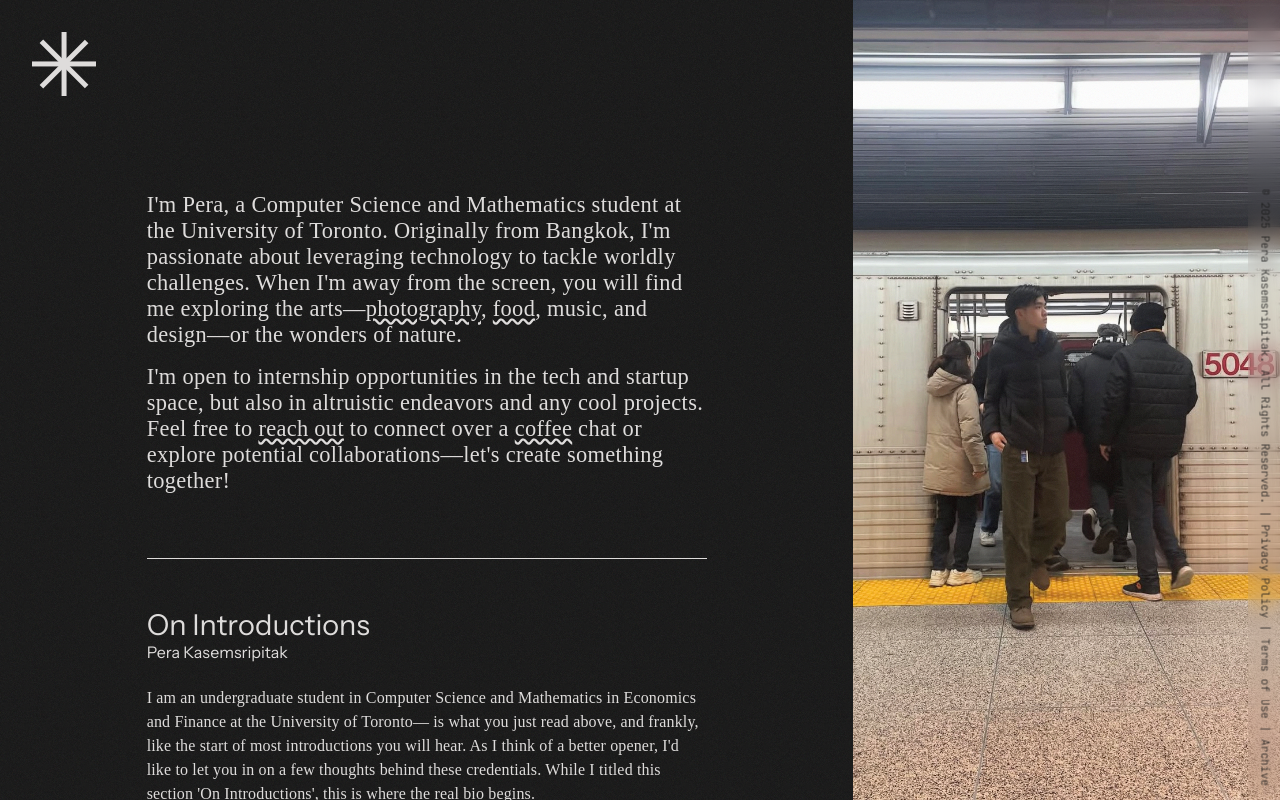
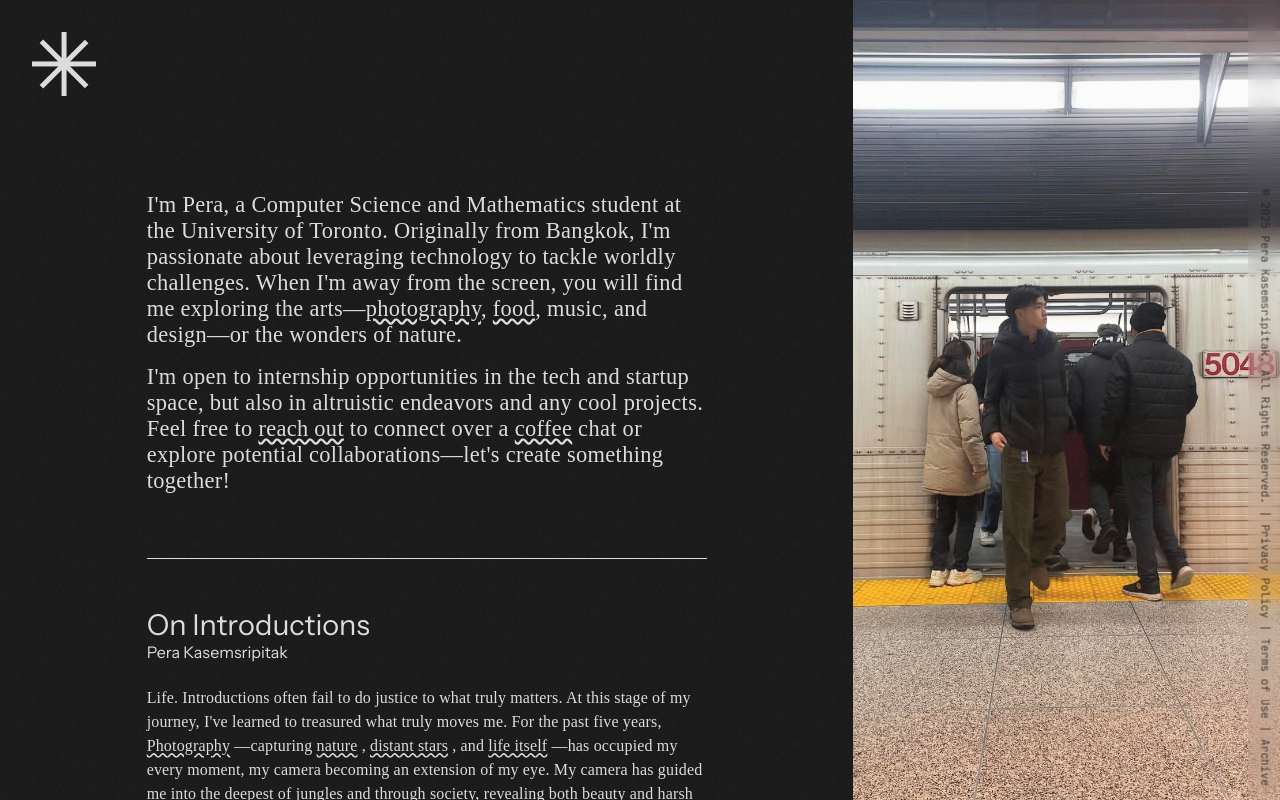
Before and after one commit to perakasem/landing, a SvelteKit app: page /bio in a window 1280 px wide. Built offline with nearby package versions, Linux system fonts and the light colour scheme; a web font is replaced by a local one.

Commit message:
bio update

```diff
--- a/src/routes/(landing)/bio/+page.svelte
+++ b/src/routes/(landing)/bio/+page.svelte
@@ -65,31 +65,8 @@
             <h1 class="sans-typo-title-small mb-1 text-wrap">On Intros</h1>
             <p class="sans-typo-detail text-sm mb-4 text-wrap">Pera Kasemsripitak</p>
             <p class="py-2 serif-typo-body-small text-wrap">
-                I am an undergraduate student in Computer Science and Mathematics in Economics and Finance at the
-                University of Toronto— is what you just read above, and frankly, like the start of most introductions
-                you will hear. As I think of a better opener, I'd like to let you in on a few thoughts
-                behind these credentials. While I titled this section 'On Introductions', this is where the real
-                bio begins.
-            </p>
-            <p class="py-2 serif-typo-body-small text-wrap">
-                The degree. I always ask why people do what they do—their vision often reveals
-                deeper truths about their path. My own journey started from being a 'stem guy' my whole school life,
-                and from there, it was only natural to follow this path.
-                I saw computer science as a powerful tool that could optimize and advance processes
-                in fields from agriculture to aerospace engineering, and provide analytics for combating pressing climate
-                issues. But as I began my studies, my world quickly became engulfed in mathematical proofs—an enlightening
-                and challenging endeavor. While I still believe in implementing technology for positive change, the landscape is shifting dramatically.
-                The rapid march towards artificial general intelligence has cast a shadow of uncertainty
-                over the field, stirring warranted concerns about its trajectory—and ultimately, mine.
-                Moreover, peering into the driving force of the industry revealed a disconnect: many of today's optimization goals
-                feel far removed from the charm and power of problem solving that initially drew me in.
-                Yet I am here to adapt, unbound by the title of a computer scientist. With the constant goal of
-                innovating meaningful solutions in mind, my field of study and approach will evolve alongside these
-                technological leaps.
-            </p>
-            <p class="py-2 serif-typo-body-small text-wrap">
-                Life. Introductions often fail to do justice to what truly matters, reducing true meaning to mere
-                hobbies enumerated in passing. At this stage of my journey, I've learned to treasured what truly moves me.
+                Life. Introductions often fail to do justice to what truly matters. At this stage of my journey, I've
+                learned to treasured what truly moves me.
                 For the past five years,
                 <a href="https://perakasem.crd.co" target=_blank
                    rel="noopener noreferrer" class="underline decoration-wavy hover:text-stone-100"
@@ -124,14 +101,14 @@
                     life itself
                 </button>
                 —has occupied my every moment, my camera becoming
-                an extension of my eye. My camera has guided me into the deepest of jungles and through the echelons
-                of society, revealing both beauty and harsh realities that have shaped my values. Behind the scenes, music keeps me going and
-                feeling alive—shoutout to Thelonious Monk and Doechii. While I wish I could play as much as I consume,
-                my own drumming has become a cherished but rare indulgence. Yet, what has brought people together the
+                an extension of my eye. My camera has guided me into the deepest of jungles and through society,
+                revealing both beauty and harsh realities that have shaped my values. Behind the scenes, music keeps
+                me going and feeling alive—shoutout to Thelonious Monk. Yet, what has brought people together the
                 most has been my kitchen. What started as a gathering between
-                four friends has transformed into increasingly refined dinner parties and supper clubs. We called it
+                four friends has transformed into increasingly refined dinner parties and supper club sessions. We
+                called it
                 <a href="/construction" class="underline decoration-wavy hover:text-stone-100">Quatre</a>.
-                Now, I'm refining my culinary skills and chasing "type sh*t"—I'll let the project speak for itself.
+                Now, I'm honing my skills and chasing "type sh*t"—I'll let the project speak for itself.
                 I also design things here and there, be it for my other projects or this website itself. It
                 would take forever to go on about everything, so to wrap it up, I'm always down to sail, hike, or
                 hit the slopes.
@@ -191,31 +168,8 @@
                 <h1 class="sans-typo-title">On Introductions</h1>
                 <p class="sans-typo-detail mb-4">Pera Kasemsripitak</p>
                 <p class="py-2 serif-typo-paragraph text-wrap">
-                    I am an undergraduate student in Computer Science and Mathematics in Economics and Finance at the
-                    University of Toronto— is what you just read above, and frankly, like the start of most introductions
-                    you will hear. As I think of a better opener, I'd like to let you in on a few thoughts
-                    behind these credentials. While I titled this section 'On Introductions', this is where the real
-                    bio begins.
-                </p>
-                <p class="py-2 serif-typo-paragraph text-wrap">
-                    The degree. I always ask why people do what they do—their vision often reveals
-                    deeper truths about their path. My own journey started from being a 'stem guy' my whole school life,
-                    and from there, it was only natural to follow this path.
-                    I saw computer science as a powerful tool that could optimize and advance processes
-                    in fields from agriculture to aerospace engineering, and provide analytics for combating pressing climate
-                    issues. But as I began my studies, my world quickly became engulfed in mathematical proofs—an enlightening
-                    and challenging endeavor. While I still believe in implementing technology for positive change, the landscape is shifting dramatically.
-                    The rapid march towards artificial general intelligence has cast a shadow of uncertainty
-                    over the field, stirring warranted concerns about its trajectory—and ultimately, mine.
-                    Moreover, peering into the driving force of the industry revealed a disconnect: many of today's optimization goals
-                    feel far removed from the charm and power of problem solving that initially drew me in.
-                    Yet I am here to adapt, unbound by the title of a computer scientist. With the constant goal of
-                    innovating meaningful solutions in mind, my field of study and approach will evolve alongside these
-                    technological leaps.
-                </p>
-                <p class="py-2 serif-typo-paragraph text-wrap">
-                    Life. Introductions often fail to do justice to what truly matters, reducing true meaning to mere
-                    hobbies enumerated in passing. At this stage of my journey, I've learned to treasured what truly moves me.
+                    Life. Introductions often fail to do justice to what truly matters. At this stage of my journey, I've
+                    learned to treasured what truly moves me.
                     For the past five years,
                     <a href="https://perakasem.crd.co" target=_blank
                        rel="noopener noreferrer" class="underline decoration-wavy hover:text-stone-100"
@@ -250,14 +204,14 @@
                         life itself
                     </button>
                     —has occupied my every moment, my camera becoming
-                    an extension of my eye. My camera has guided me into the deepest of jungles and through the echelons
-                    of society, revealing both beauty and harsh realities that have shaped my values. Behind the scenes, music keeps me going and
-                    feeling alive—shoutout to Thelonious Monk and Doechii. While I wish I could play as much as I consume,
-                    my own drumming has become a cherished but rare indulgence. Yet, what has brought people together the
+                    an extension of my eye. My camera has guided me into the deepest of jungles and through society,
+                    revealing both beauty and harsh realities that have shaped my values. Behind the scenes, music keeps
+                    me going and feeling alive—shoutout to Thelonious Monk. Yet, what has brought people together the
                     most has been my kitchen. What started as a gathering between
-                    four friends has transformed into increasingly refined dinner parties and supper clubs. We called it
+                    four friends has transformed into increasingly refined dinner parties and supper club sessions. We
+                    called it
                     <a href="/construction" class="underline decoration-wavy hover:text-stone-100">Quatre</a>.
-                    Now, I'm refining my culinary skills and chasing "type sh*t"—I'll let the project speak for itself.
+                    Now, I'm honing my skills and chasing "type sh*t"—I'll let the project speak for itself.
                     I also design things here and there, be it for my other projects or this website itself. It
                     would take forever to go on about everything, so to wrap it up, I'm always down to sail, hike, or
                     hit the slopes.
```
